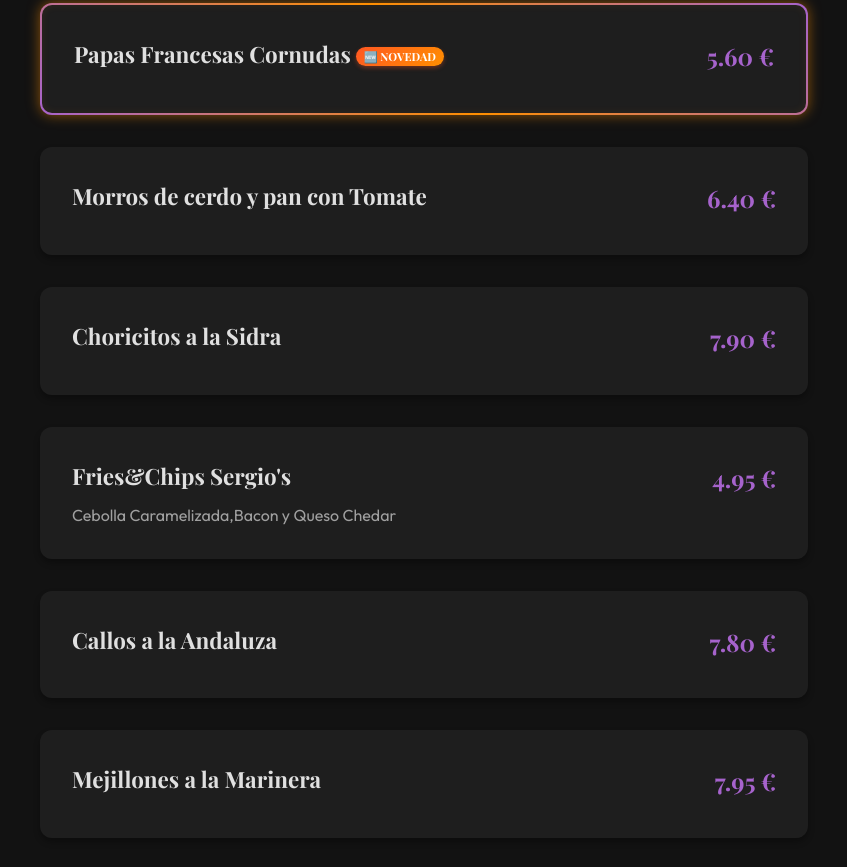
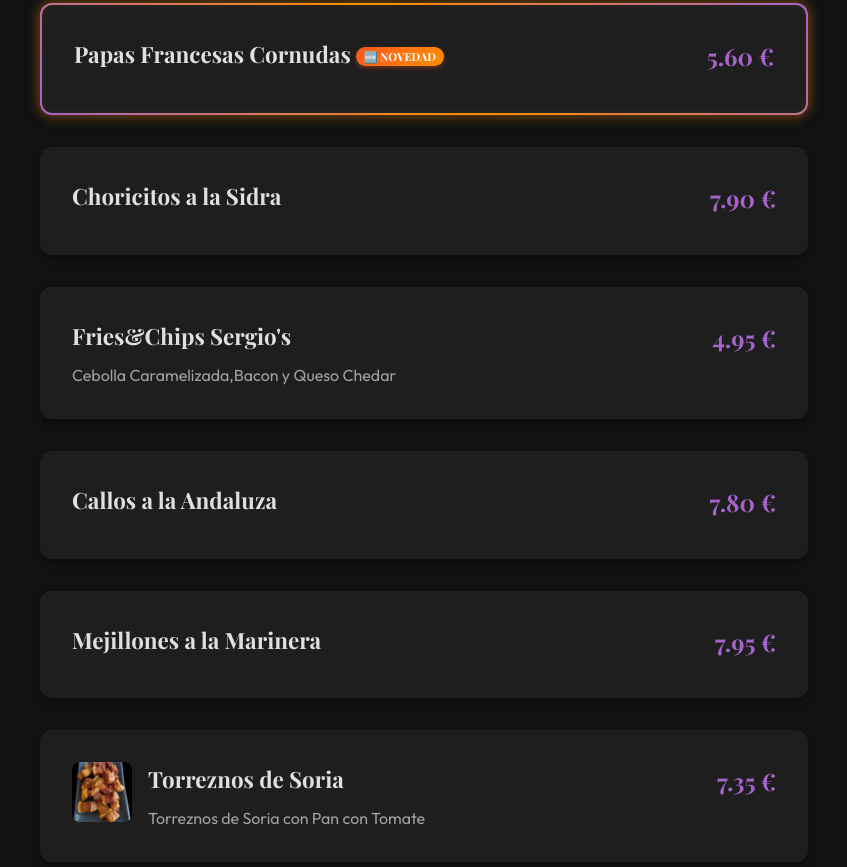
Before and after one commit to dirneetapp/dirneetapp.github.io, a plain HTML site: page Tapas.html in a window 1280 px wide. Shown: the part 1098-1965 px from the top of the page, without its empty margins (216-1063 px from the left). Drawn offline with nearby package versions, Linux system fonts and the light colour scheme; no server answers; a web font is replaced by a local one.

Commit message:
Update Tapas.html

```diff
--- a/Tapas.html
+++ b/Tapas.html
@@ -123,18 +123,7 @@
                             <div class='item-price'>5.60 €</div>
 
                         </div>
-                    </article>
-                    <article class="menu-item" data-gluten="false" data-lacteos="false" data-vegano="false" data-spice="0" data-recomendado="false">
 
-                        <div class="item-details">
-                            <h3 class="item-name"><span class="i18n" data-es="Morros de cerdo y pan con Tomate" data-en="Morros de cerdo y pan con Tomate" data-fr="Morros de cerdo y pan con Tomate">Morros de cerdo y pan con Tomate</span></h3>
-                            <p class="item-description"><span class="i18n" data-es="" data-en="" data-fr=""></span></p>
-                        </div>
-
-                        <div class="item-right-col">
-                            <div class='item-price'>6.40 €</div>
-
-                        </div>
                     </article>
                     <article class="menu-item" data-gluten="false" data-lacteos="false" data-vegano="false" data-spice="0" data-recomendado="false">
 
```
